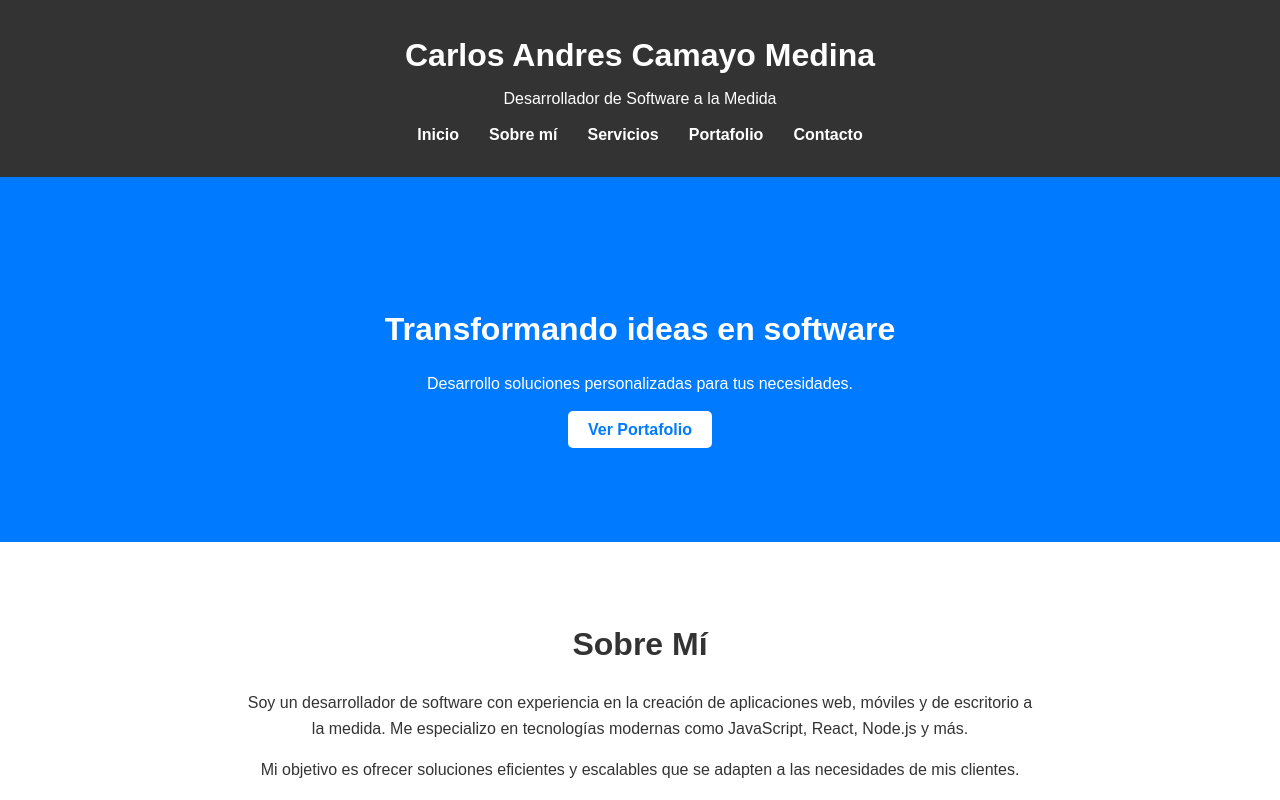
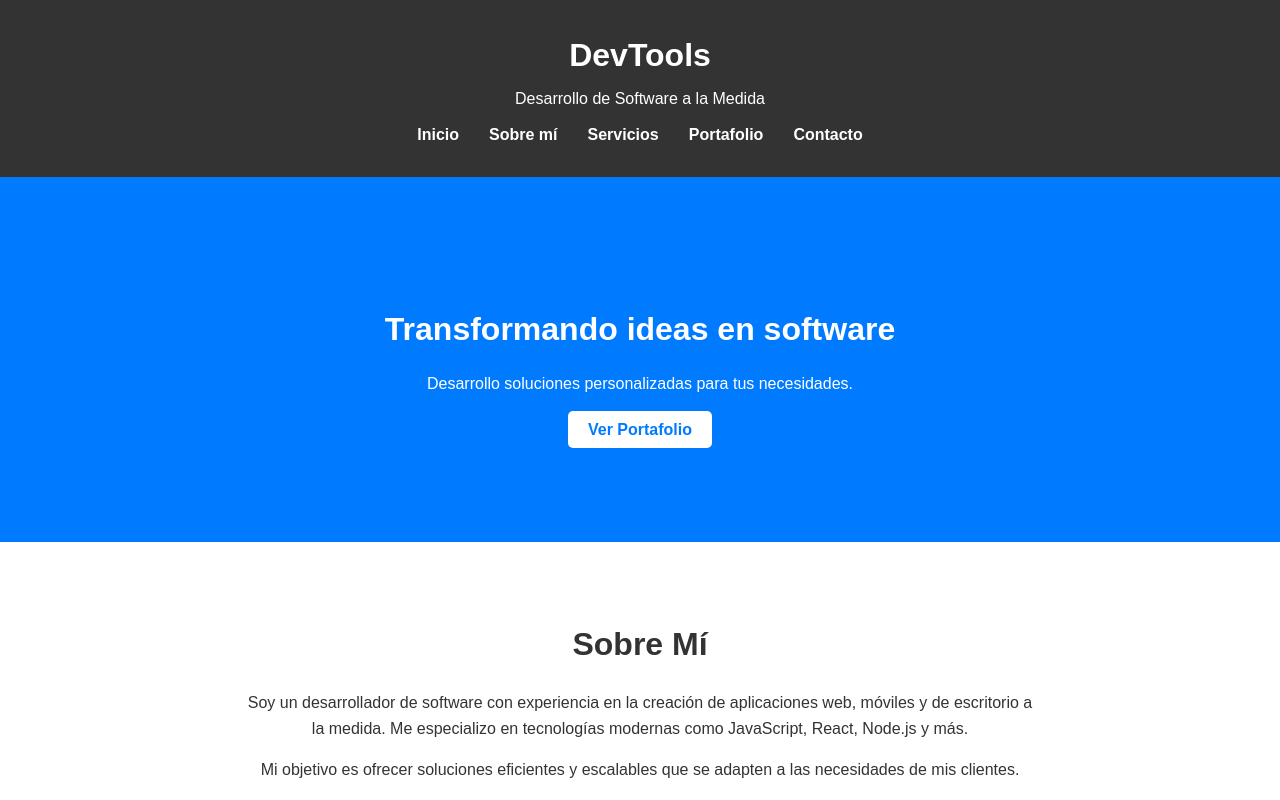
Before and after one commit to andresmedinaskp/Pagina, a website: page index.html in a window 1280 px wide. Shown: the top 800 px of the page. Drawn offline with Linux system fonts and the light colour scheme.

Commit message:
se edita el nombre y se coloca DevTools

```diff
--- a/index.html
+++ b/index.html
@@ -27,8 +27,8 @@
     <!-- Header -->
     <header>
         <div class="container">
-            <h1>Carlos Andres Camayo Medina</h1>
-            <p>Desarrollador de Software a la Medida</p>
+            <h1>DevTools</h1>
+            <p>Desarrollo de Software a la Medida</p>
             <nav>
                 <button class="menu-toggle" aria-label="Abrir menú">
                     <i class="fas fa-bars"></i>
```
